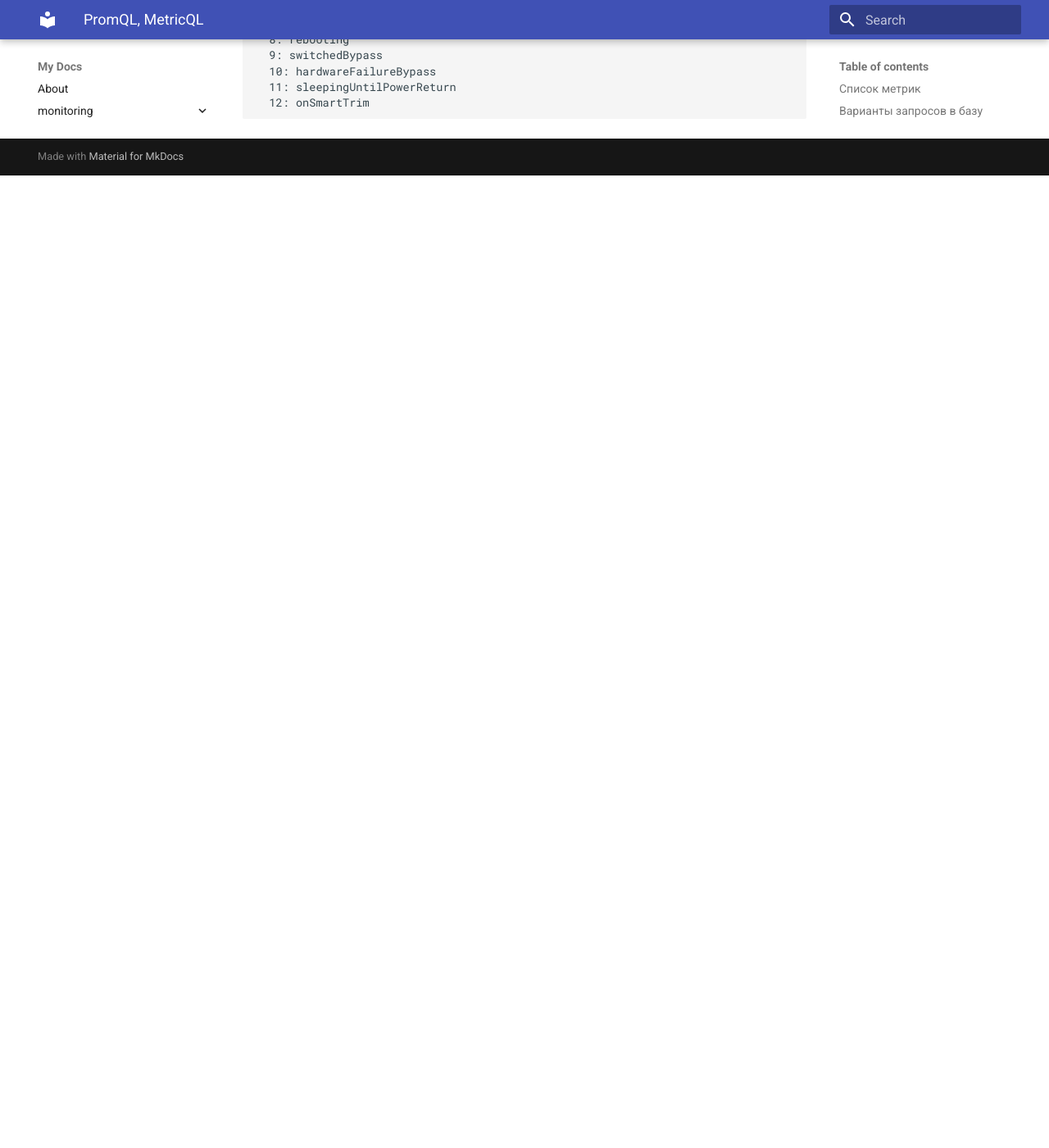
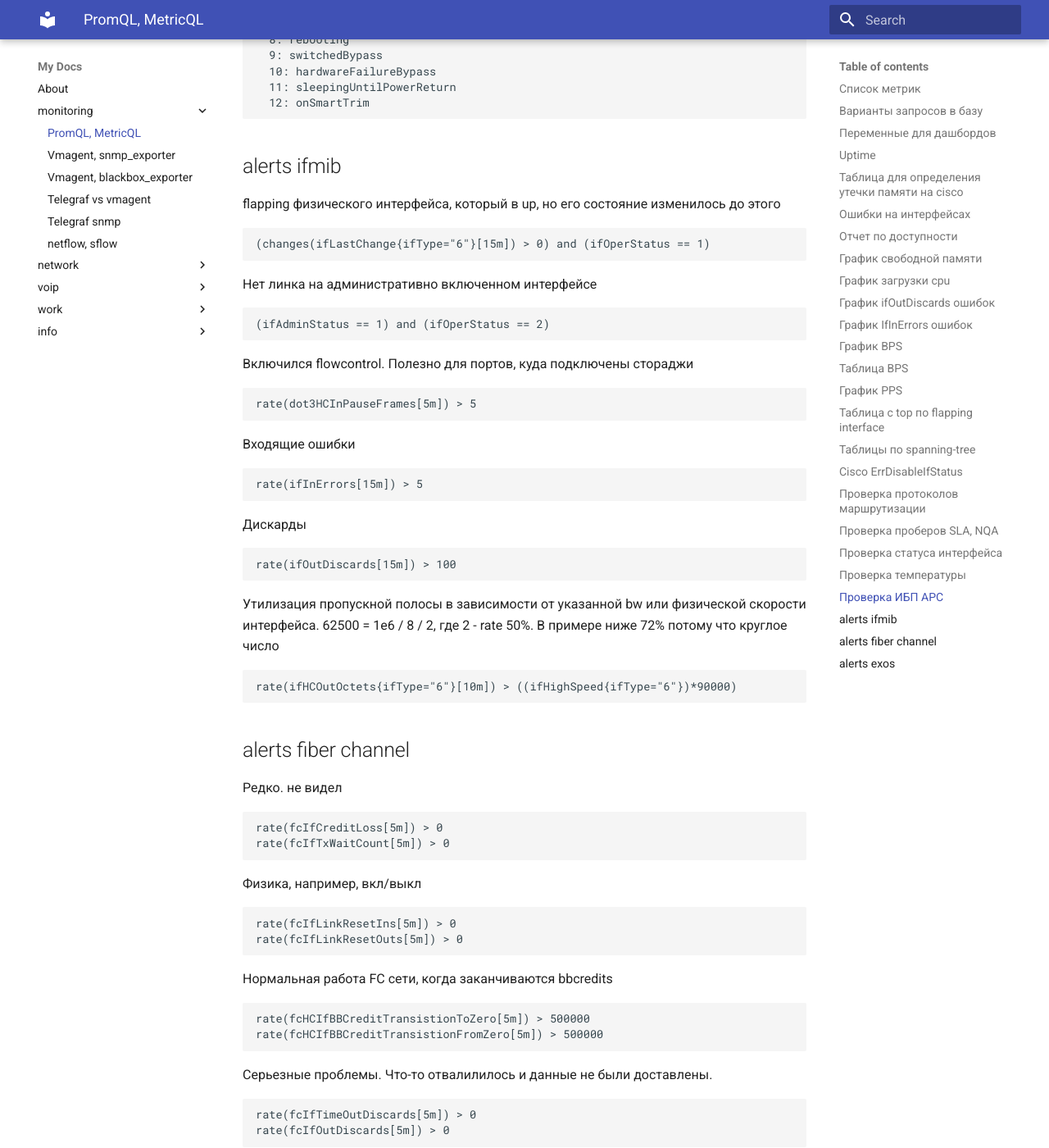
Before and after one commit to v98765/v98765.github.io, an MkDocs documentation site: the page built from docs/monitoring/promql_metricql.md, in a window 1280 px wide and 1400 px high, scrolled down 10577 px. Shown: the whole window at 82% size. Built offline with MkDocs 1.6.1 and Material for MkDocs 9.7.7, drawn with Linux system fonts in a browser that asks for light colours; before the commit the page ends 10791 px from its top, so only the background shows below that; some of the changed text lies outside the part shown.

Commit message:
monitoring/promql_metricql.md some alerts

````diff
--- a/docs/monitoring/promql_metricql.md
+++ b/docs/monitoring/promql_metricql.md
@@ -401,3 +401,82 @@ Enum
   11: sleepingUntilPowerReturn
   12: onSmartTrim
 ```
+
+## alerts ifmib
+
+flapping физического интерфейса, который в up, но его состояние изменилось до этого
+```text
+(changes(ifLastChange{ifType="6"}[15m]) > 0) and (ifOperStatus == 1)
+```
+Нет линка на административно включенном интерфейсе
+```text
+(ifAdminStatus == 1) and (ifOperStatus == 2)
+```
+Включился flowcontrol. Полезно для портов, куда подключены стораджи
+```text
+rate(dot3HCInPauseFrames[5m]) > 5
+```
+Входящие ошибки
+```text
+rate(ifInErrors[15m]) > 5
+```
+Дискарды
+```text
+rate(ifOutDiscards[15m]) > 100
+```
+Утилизация пропускной полосы в зависимости от указанной bw или физической скорости интерфейса. 62500 = 1e6 / 8 / 2, где 2 - rate 50%.
+В примере ниже 72% потому что круглое число
+```text
+rate(ifHCOutOctets{ifType="6"}[10m]) > ((ifHighSpeed{ifType="6"})*90000)
+```
+
+## alerts fiber channel
+
+Редко. не видел
+```text
+rate(fcIfCreditLoss[5m]) > 0
+rate(fcIfTxWaitCount[5m]) > 0
+```
+Физика, например, вкл/выкл
+```text
+rate(fcIfLinkResetIns[5m]) > 0
+rate(fcIfLinkResetOuts[5m]) > 0
+```
+Нормальная работа FC сети, когда заканчиваются bbcredits
+```text
+rate(fcHCIfBBCreditTransistionToZero[5m]) > 500000
+rate(fcHCIfBBCreditTransistionFromZero[5m]) > 500000
+```
+Серьезные проблемы. Что-то отвалилилось и данные не были доставлены.
+```text
+rate(fcIfTimeOutDiscards[5m]) > 0
+rate(fcIfOutDiscards[5m]) > 0
+```
+Более 100мс не было ресурсов на порту. Переделать порт-группу, добавить кредитов на порт.
+```text
+rate(fcIfTxWtAvgBBCreditTransitionToZero[5m]) > 0
+```
+Не хватает полосы. Нужен port-channel, дополнительные линки
+```
+rate(fcIfC3InOctets[10m]) > ((ifHighSpeed)*90000)
+rate(fcIfC3OutOctets[10m]) > ((ifHighSpeed)*90000)
+```
+
+## alerts exos
+
+Питание
+```text
+extremePowerSupplyStatus !=2
+```
+Блок вентиляторов
+```text
+extremeFanOperational > 1
+```
+Перегрев
+```text
+extremeOverTemperatureAlarm < 2
+```
+cpu
+```text
+extremeCpuMonitorSystemUtilization1min > 15
+```
````
